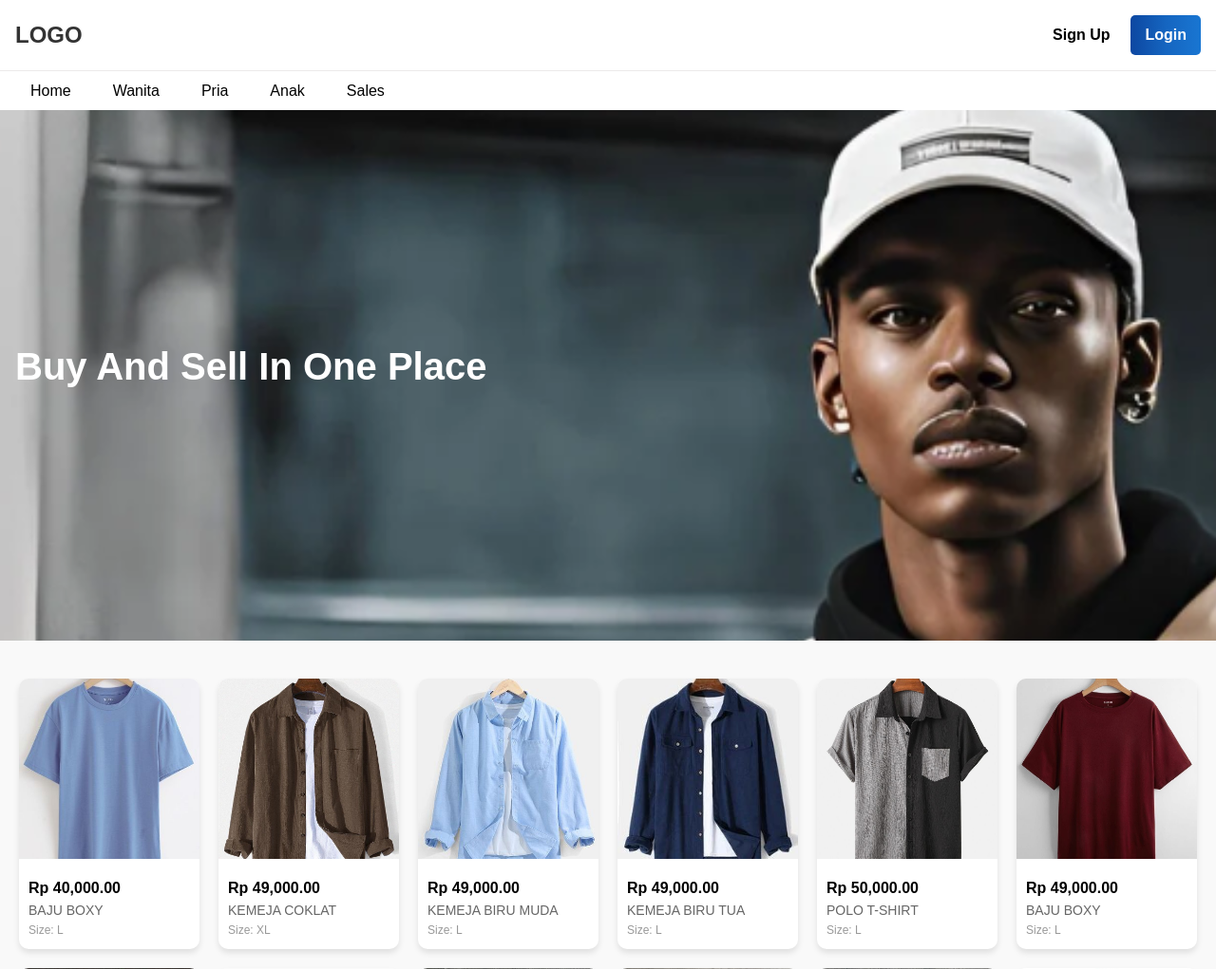
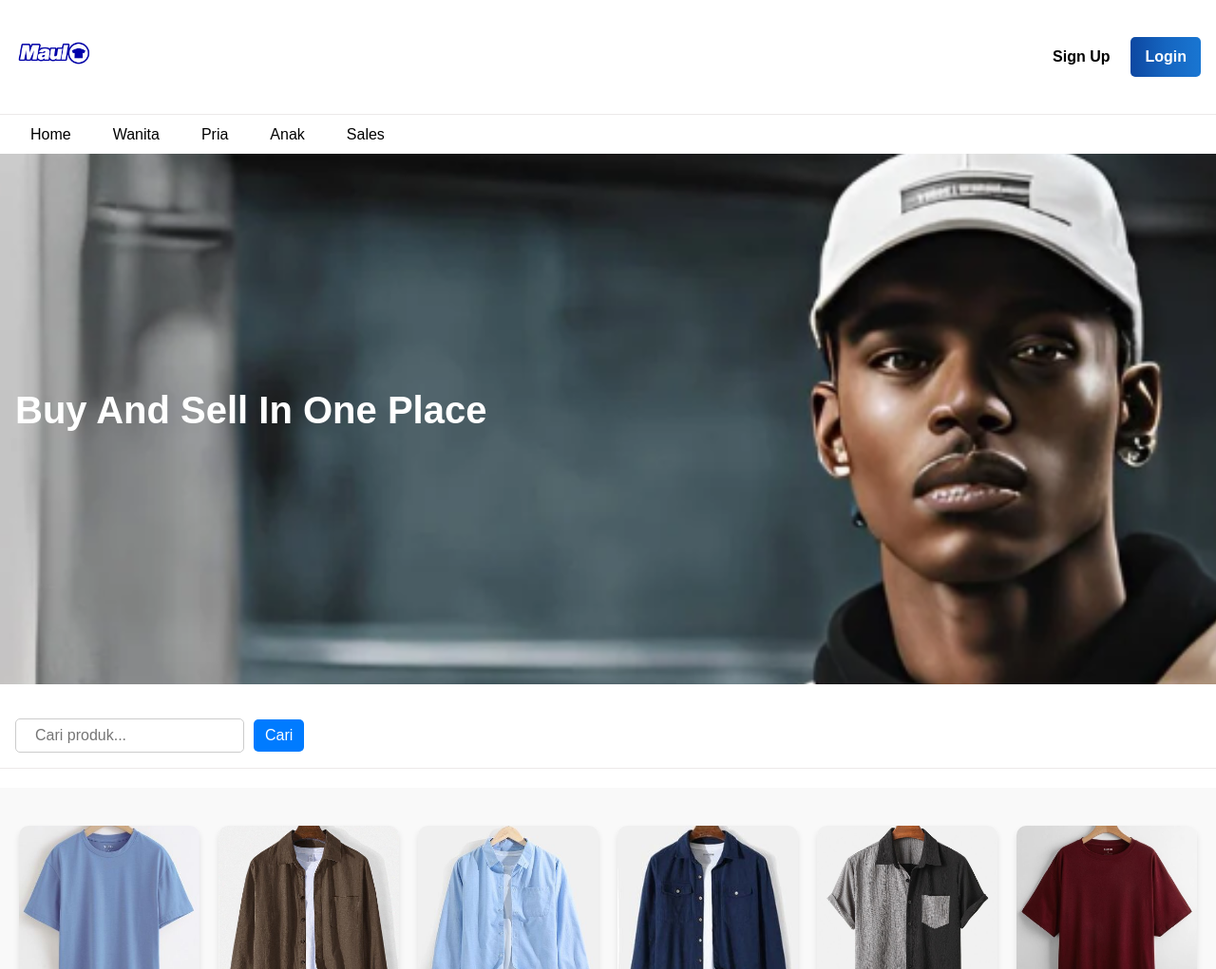
Before and after one commit to Batagor-dev/tokoOnline, a PHP site: page / in a window 1280 px wide. Shown: the top 1021 px of the page at 95% size. Run offline with PHP 8.4, Linux system fonts and the light colour scheme; data comes from the database, SQL or seed files in the repository; some libraries are stand-ins or nearby versions.

Commit message:
nambah folder

```diff
--- a/function/function.php
+++ b/function/function.php
@@ -338,31 +338,22 @@ function getSalesBalance($conn, $sales_id)
     }
 }
 
-function searchProducts($search_term, $category = null)
-{
-    global $conn;
-
-    // Escape the search term to prevent SQL injection
+function searchProducts($conn, $search_term) {
+    // Escape string untuk menghindari SQL Injection
     $search_term = mysqli_real_escape_string($conn, $search_term);
 
-    // Query dasar untuk mencari produk
+    // Query untuk mencari produk berdasarkan nama
     $query = "SELECT * FROM products WHERE name LIKE ?";
-    $params = ["%" . $search_term . "%"];
-
-    // Jika kategori disediakan, tambahkan ke query
-    if ($category) {
-        $query .= " AND category = ?";
-        $params[] = $category;
-    }
-
-    // Prepare and execute the query
     $stmt = $conn->prepare($query);
-    $stmt->bind_param(str_repeat("s", count($params)), ...$params);
+    $search_term = "%$search_term%";
+    $stmt->bind_param("s", $search_term);
     $stmt->execute();
 
-    // Return the results
-    return $stmt->get_result();
+    // Ambil hasil query
+    $result = $stmt->get_result();
+    return $result->fetch_all(MYSQLI_ASSOC);
 }
+
 function getProductByIdProduct($conn, $id)
 {
     // Make sure to prepare and bind parameters to prevent SQL injection
--- a/index.php
+++ b/index.php
@@ -2,31 +2,29 @@
 session_start();
 require 'function/function.php';
 
-// Retrieve all products
-$products = getAllProductsSales($conn);
+// Ambil keyword pencarian dari URL jika ada
+$search_term = isset($_GET['search_term']) ? $_GET['search_term'] : '';
+
+// Ambil produk berdasarkan pencarian (jika ada)
+$products = searchProducts($conn, $search_term);
 ?>
 
-
 <!DOCTYPE html>
-<html lang="en">
+<html lang="id">
 
 <head>
     <meta charset="UTF-8">
     <meta name="viewport" content="width=device-width, initial-scale=1.0">
-    <title>Document</title>
+    <title>Halaman Utama</title>
     <link rel="stylesheet" href="public/css/index.css">
-
-    <!-- font google -->
-    <link rel="preconnect" href="https://fonts.googleapis.com">
-    <link rel="preconnect" href="https://fonts.gstatic.com" crossorigin>
-    <link
-        href="https://fonts.googleapis.com/css2?family=Montserrat:ital,wght@1,800&family=Poppins:wght@400;600&display=swap"
-        rel="stylesheet">
     <link rel="stylesheet" href="public/css/nav.css">
+    <link rel="stylesheet" href="public/css/coba.css">
+    <script src="https://unpkg.com/@phosphor-icons/web"></script> <!-- Tambahkan Phosphor Icons -->
 </head>
 
 <body>
     <?php include 'public/layout/nav.php'; ?>
+
     <section class="hero-section">
         <div class="hero-content">
             <img src="public/img/benner.png" alt="">
@@ -37,14 +35,29 @@ $products = getAllProductsSales($conn);
         </div>
     </section>
 
+    <!-- Form Search dengan Ikon -->
+    <section class="search-section">
+        <div class="container">
+            <form action="index.php" method="GET" class="search-form">
+                <div class="search-box">
+                    <i class="ph ph-magnifying-glass"></i>
+                    <input type="text" name="search_term" id="search-input" placeholder="Cari produk..."
+                        value="<?= htmlspecialchars($search_term, ENT_QUOTES, 'UTF-8') ?>">
+                </div>
+                <button type="submit">Cari</button>
+            </form>
+        </div>
+    </section>
+
     <section class="product-section">
         <div class="product-container">
-            <?php if (count($products) > 0): ?>
+            <?php if (!empty($products)): ?>
                 <?php foreach ($products as $product): ?>
                     <div class="product-card">
-                     <a href="coba.php?id=<?= $product['id'] ?>" class="product-link">
+                        <a href="coba.php?id=<?= $product['id'] ?>" class="product-link">
                             <img src="public/uploads/<?= $product['image'] ?>"
-                                alt="<?= htmlspecialchars($product['name'], ENT_QUOTES, 'UTF-8') ?>" class="product-image">
+                                alt="<?= htmlspecialchars($product['name'], ENT_QUOTES, 'UTF-8') ?>"
+                                class="product-image">
                             <div class="product-info">
                                 <p class="product-price">Rp <?= number_format($product['price'], 2) ?></p>
                                 <p class="product-brand"><?= htmlspecialchars($product['name']) ?></p>
@@ -54,7 +67,7 @@ $products = getAllProductsSales($conn);
                     </div>
                 <?php endforeach; ?>
             <?php else: ?>
-                <div class="text-center">Belum ada produk tersedia.</div>
+                <div class="text-center">Belum ada produk ditemukan.</div>
             <?php endif ?>
         </div>
     </section>
--- /dev/null
+++ b/public/css/coba.css
@@ -0,0 +1,51 @@
+/* Styling Form Search */
+.search-form {
+    display: flex;
+    justify-content: center;
+    align-items: center;
+    gap: 10px;
+}
+
+
+
+/* Search Box dengan Ikon */
+.search-box {
+    display: flex;
+    align-items: center;
+    background: white;
+    border: 1px solid #ccc;
+    border-radius: 5px;
+    padding: 8px 12px;
+    width: 100%;
+}
+
+/* Ikon Search */
+.search-box i {
+    font-size: 20px;
+    color: #555;
+    margin-right: 8px;
+}
+
+/* Input Search */
+.search-box input {
+    width: 100%;
+    border: none;
+    outline: none;
+    font-size: 16px;
+    background: none;
+}
+
+/* Tombol Search */
+.search-form button {
+    padding: 8px 12px;
+    font-size: 16px;
+    background-color: #007BFF;
+    color: white;
+    border: none;
+    border-radius: 5px;
+    cursor: pointer;
+}
+
+.search-form button:hover {
+    background-color: #0056b3;
+}
--- a/public/css/index.css
+++ b/public/css/index.css
@@ -168,6 +168,23 @@ body {
     font-weight: bold;
 }
 
+/* Search Section */
+.search-section {
+    text-align: center;
+    margin: 20px auto;
+}
+
+/* Styling Form Search */
+.search-form {
+    display: flex;
+    justify-content: center;
+    align-items: center;
+    gap: 10px;
+}
+
+
+
+
 
 /* Responsive Design */
 @media (max-width: 768px) {
--- a/public/css/nav.css
+++ b/public/css/nav.css
@@ -51,9 +51,8 @@ header {
 }
 
 /* Logo */
-.logo {
-    font-size: 1.5rem;
-    font-weight: bold;
+.logo  img{
+   height: 5rem;
 }
 
 /* Menu */
--- a/public/layout/nav.php
+++ b/public/layout/nav.php
@@ -14,7 +14,7 @@
 
         <div class="container">
             <!-- Logo -->
-            <div class="logo">LOGO</div>
+            <div class="logo"><img src="public/img/logo.png" alt=""></div>
 
             <!-- Search Bar -->
             <!-- <div class="search-bar">
@@ -40,7 +40,7 @@
                 <li><a href="womenProduct.php">Wanita</a></li>
                 <li><a href="manProduct.php ">Pria</a></li>
                 <li><a href="childProduct.php">Anak</a></li>
-                <li><a href="salesPage.php">Sales</a></li>
+                <li><a href="view/auth/login.php">Sales</a></li>
             </ul>
 
             <!-- icons -->
@@ -59,7 +59,7 @@
                 <li><a href="womenProduct.php">Wanita</a></li>
                 <li><a href="manProduct.php ">Pria</a></li>
                 <li><a href="childProduct.php">Anak</a></li>
-                <li><a href="salesPage.php">Sales</a></li>
+                <li><a href="view/auth/login.php">Sales</a></li>
                 <li> <a href="view/auth/login.php" class="login">Login</a></li>
                 <li><a href="view/auth/login.php" class="signup">Sign up</a></li>
             </ul>
```
Also changed, not shown: other parts of public/css/nav.css (+0 -50 lines), childProduct.php (+24 -1 lines), coba.css (deleted, +0 -67 lines), coba.php (+3 -5 lines), manProduct.php (+24 -1 lines), womenProduct.php (+23 -6 lines), public/img/logo.png (added).
